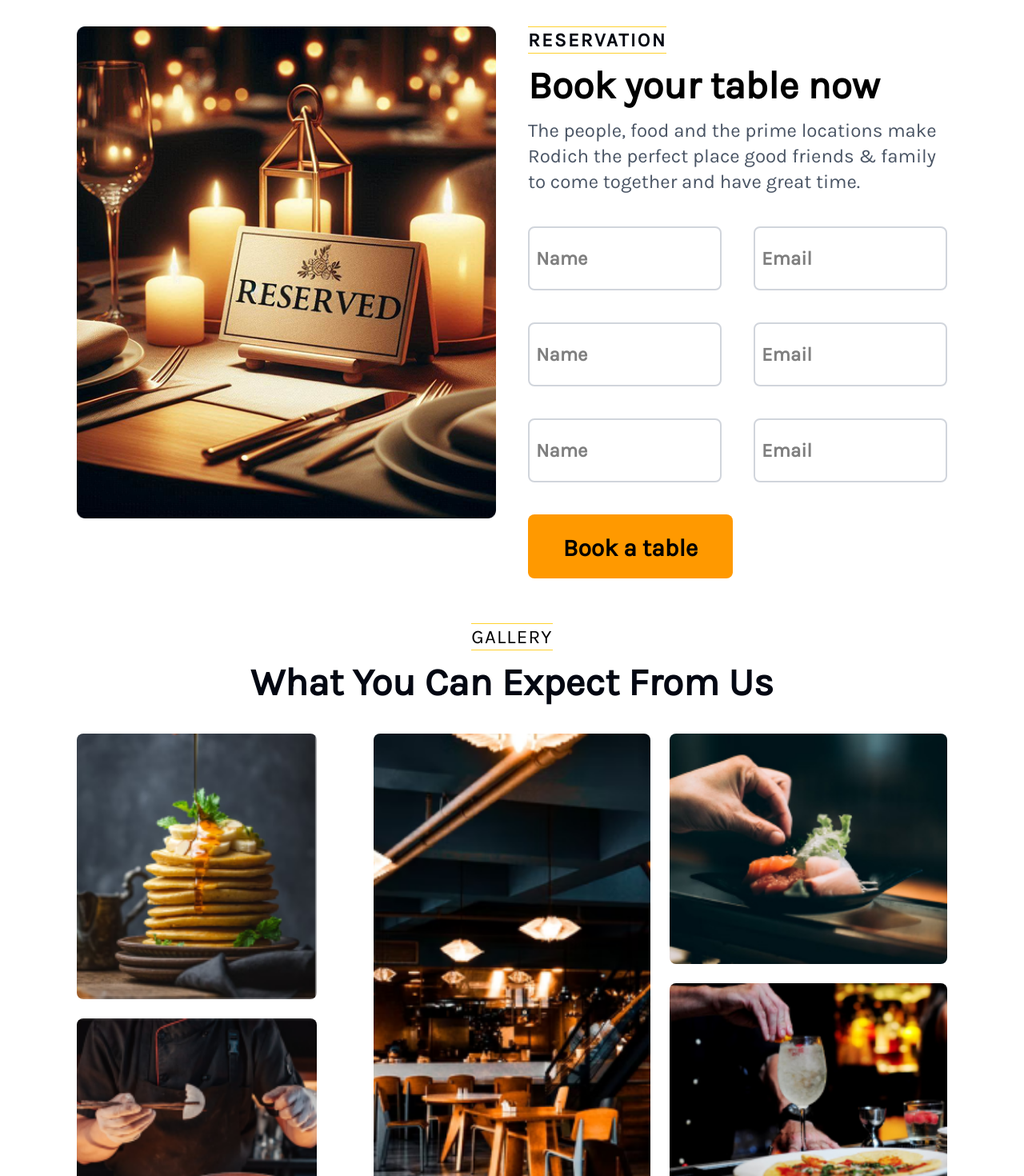
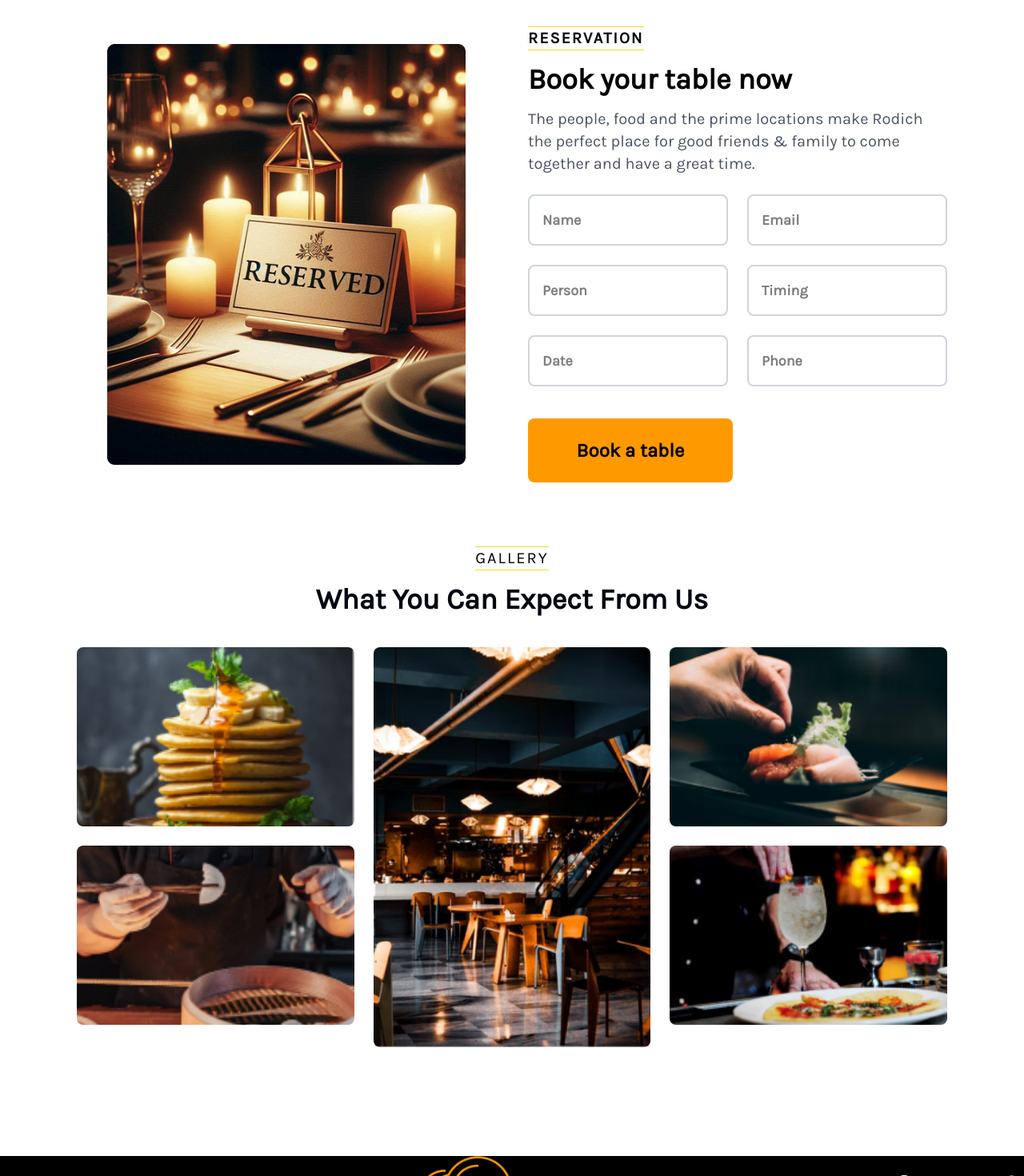
Before and after one commit to IshimweArlene/Resto-nest, a Next.js app: page /reservation in a window 1280 px wide. Shown: the part 300-1770 px from the top of the page at 80% size. Built offline with nearby package versions, Linux system fonts and the light colour scheme.

Commit message:
ui fixes

```diff
--- a/src/app/reservation/page.jsx
+++ b/src/app/reservation/page.jsx
@@ -2,56 +2,140 @@ import Image from "next/image";
 
 const Reservation = () => {
   return (
-        <div>
-          <div className="bg-white p-24 flex flex-col items-center">
-            <h1 className="text-xl text-gray-950 inline-block border-y-1 tracking-widest border-amber-300">RESERVATION</h1>
-            <p className="text-gray-900 text-5xl mt-3 font-bold">Book The Seat Now Here Easily</p>
+    <div className="bg-white">
+      <div className="px-6 sm:px-10 lg:px-24 py-16 lg:py-24 flex flex-col items-center">
+        <h1 className="text-lg sm:text-xl text-gray-950 inline-block border-y tracking-widest border-amber-300">RESERVATION</h1>
+        <p className="text-gray-900 text-3xl sm:text-4xl lg:text-5xl mt-3 font-bold text-center">
+          Book The Seat Now Here Easily
+        </p>
 
-            <div className="grid grid-cols-2 gap-10 mt-10">
-              <Image src={'/re.png'} alt="Reservation Image" width={600} height={500} className="rounded-lg" />
+        <div className="grid grid-cols-1 lg:grid-cols-2 gap-10 mt-10 items-center w-full">
+          <div className="flex justify-center">
+            <Image
+              src={"/re.png"}
+              alt="Reservation Image"
+              width={600}
+              height={500}
+              className="rounded-lg w-full max-w-md h-auto"
+            />
+          </div>
 
           <div>
-                <h1 className="inline-block border-y border-amber-300 tracking-widest text-2xl text-gray-950 font-semibold">RESERVATION</h1>
-                <h1 className="text-5xl text-black mt-4 font-semibold">Book your table now</h1>
-                <p className="text-gray-600 text-2xl mt-4 text-start">The people, food and the prime locations make Rodich the perfect place good friends & family to come together and have great time.</p>
-                <div className="flex gap-10 mt-6">
-                  <input type="text" placeholder="Name" className="border-2 border-gray-300 rounded-lg p-2 mt-4 w-full h-20 text-black text-start text-2xl font-bold outline-none focus:outline-none" />
-                  <input type="email" placeholder="Email" className="border-2 border-gray-300 rounded-lg p-2 mt-4 w-full text-black text-start text-2xl font-bold outline-none focus:outline-none" />
+            <h1 className="inline-block border-y border-amber-300 tracking-widest text-lg sm:text-xl text-gray-950 font-semibold">
+              RESERVATION
+            </h1>
+            <h1 className="text-2xl sm:text-3xl lg:text-4xl text-black mt-4 font-semibold">
+              Book your table now
+            </h1>
+            <p className="text-gray-600 text-base sm:text-lg lg:text-xl mt-4 text-start">
+              The people, food and the prime locations make Rodich the perfect place for good friends & family
+              to come together and have a great time.
+            </p>
+
+            <form className="mt-4 sm:mt-6 w-full">
+              <div className="flex flex-col md:flex-row gap-4 md:gap-6 w-full">
+                <input
+                  type="text"
+                  placeholder="Name"
+                  className="border-2 border-gray-300 rounded-lg px-4 h-12 sm:h-14 lg:h-16 w-full text-black text-base sm:text-lg font-semibold outline-none"
+                />
+                <input
+                  type="email"
+                  placeholder="Email"
+                  className="border-2 border-gray-300 rounded-lg px-4 h-12 sm:h-14 lg:h-16 w-full text-black text-base sm:text-lg font-semibold outline-none"
+                />
               </div>
-                <div className="flex gap-10 mt-6">
-                  <input type="text" placeholder="Name" className="border-2 border-gray-300 rounded-lg p-2 mt-4 w-full h-20 text-black text-start text-2xl font-bold outline-none focus:outline-none" />
-                  <input type="email" placeholder="Email" className="border-2 border-gray-300 rounded-lg p-2 mt-4 w-full text-black text-start text-2xl font-bold outline-none focus:outline-none" />
+
+              <div className="flex flex-col md:flex-row gap-4 md:gap-6 mt-4 md:mt-6 w-full">
+                <input
+                  type="text"
+                  placeholder="Person"
+                  className="border-2 border-gray-300 rounded-lg px-4 h-12 sm:h-14 lg:h-16 w-full text-black text-base sm:text-lg font-semibold outline-none"
+                />
+                <input
+                  type="text"
+                  placeholder="Timing"
+                  className="border-2 border-gray-300 rounded-lg px-4 h-12 sm:h-14 lg:h-16 w-full text-black text-base sm:text-lg font-semibold outline-none"
+                />
               </div>
-                <div className="flex gap-10 mt-6">
-                  <input type="text" placeholder="Name" className="border-2 border-gray-300 rounded-lg p-2 mt-4 w-full h-20 text-black text-start text-2xl font-bold outline-none focus:outline-none" />
-                  <input type="email" placeholder="Email" className="border-2 border-gray-300 rounded-lg p-2 mt-4 w-full text-black text-start text-2xl font-bold outline-none focus:outline-none" />
+
+              <div className="flex flex-col md:flex-row gap-4 md:gap-6 mt-4 md:mt-6 w-full">
+                <input
+                  type="text"
+                  placeholder="Date"
+                  className="border-2 border-gray-300 rounded-lg px-4 h-12 sm:h-14 lg:h-16 w-full text-black text-base sm:text-lg font-semibold outline-none"
+                />
+                <input
+                  type="text"
+                  placeholder="Phone"
+                  className="border-2 border-gray-300 rounded-lg px-4 h-12 sm:h-14 lg:h-16 w-full text-black text-base sm:text-lg font-semibold outline-none"
+                />
               </div>
-                <button className="text-3xl font-bold text-black bg-[#ff9900] p-6 mt-10 w-64 rounded-lg h-20">Book a table</button>
+
+              <button className="text-lg sm:text-xl lg:text-2xl font-bold text-black bg-[#ff9900] mt-8 lg:mt-10 w-full sm:w-64 rounded-lg h-12 sm:h-14 lg:h-20">
+                Book a table
+              </button>
+            </form>
           </div>
         </div>
 
-            <div className="text-center">
-              <h1 className="inline-block border-y-1 border-amber-300 text-black text-2xl mt-14 tracking-wider">GALLERY</h1>
-              <h1 className="text-5xl mt-4 text-gray-950 font-bold">What You Can Expect From Us</h1>
-            </div>
-            <div className="grid grid-cols-3 gap-6 max-w-6xl mx-auto py-10">
-            <div className="flex flex-col gap-6">
-              <Image src="/f1.png" alt="Food 1" width={300} height={200} className="rounded-lg object-cover" />
-              <Image src="/f2.png" alt="Food 2" width={300} height={200} className="rounded-lg object-cover" />
+        <div className="text-center mt-12 lg:mt-16 px-4 sm:px-10">
+          <h1 className="inline-block border-y border-amber-300 text-black text-lg sm:text-xl mt-4 tracking-widest">
+            GALLERY
+          </h1>
+          <h1 className="text-2xl sm:text-3xl lg:text-4xl mt-4 text-gray-950 font-bold">
+            What You Can Expect From Us
+          </h1>
         </div>
 
-            <div className="row-span-2">
-              <Image src="/f3.png" alt="Interior" width={600} height={640} className="w-full h-full object-cover rounded-lg" />
+        <div className="grid grid-cols-1 md:grid-cols-3 gap-4 sm:gap-6 max-w-6xl mx-auto py-10 px-4 sm:px-0">
+          <div className="flex flex-col gap-4 sm:gap-6">
+            <Image
+              src="/f1.png"
+              alt="Food 1"
+              width={300}
+              height={200}
+              className="rounded-lg object-cover w-full h-48 sm:h-56"
+            />
+            <Image
+              src="/f2.png"
+              alt="Food 2"
+              width={300}
+              height={200}
+              className="rounded-lg object-cover w-full h-48 sm:h-56"
+            />
           </div>
 
-            <div className="flex flex-col gap-6">
-              <Image src="/f4.jpg" alt="Food 3" width={500} height={700} className="rounded-lg object-cover" />
-              <Image src="/f5.jpg" alt="Drink" width={500} height={700} className="rounded-lg object-cover" />
+          <div className="md:row-span-2">
+            <Image
+              src="/f3.png"
+              alt="Interior"
+              width={600}
+              height={640}
+              className="w-full h-64 sm:h-[500px] object-cover rounded-lg"
+            />
+          </div>
+
+          <div className="flex flex-col gap-4 sm:gap-6">
+            <Image
+              src="/f4.jpg"
+              alt="Food 3"
+              width={500}
+              height={700}
+              className="rounded-lg object-cover w-full h-48 sm:h-56"
+            />
+            <Image
+              src="/f5.jpg"
+              alt="Drink"
+              width={500}
+              height={700}
+              className="rounded-lg object-cover w-full h-48 sm:h-56"
+            />
           </div>
         </div>
       </div>
     </div>
   );
-}
+};
 
 export default Reservation;
```
Lines whose indentation alone changed are shown as unchanged.
